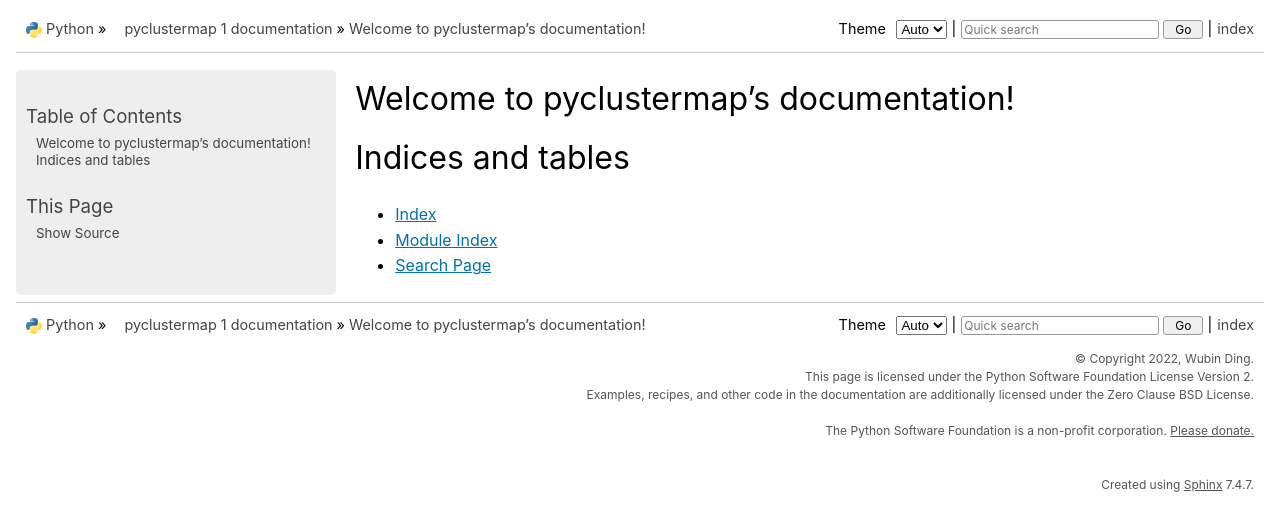
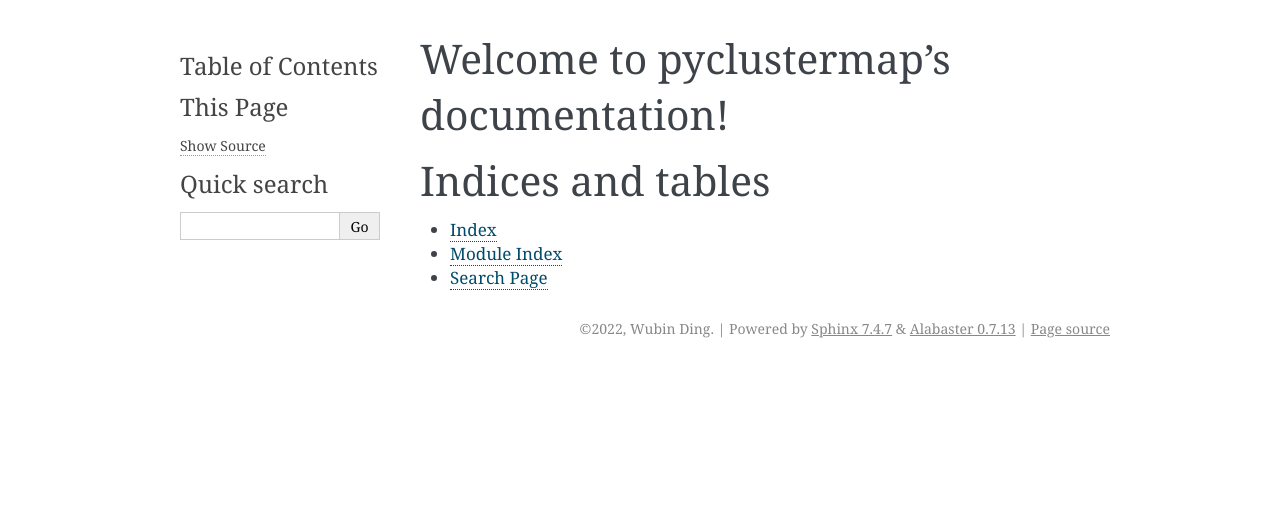
Before and after one commit to DingWB/dingwb.github.io, a Sphinx documentation site: the page built from docs/source/index.rst, in a window 1280 px wide. Shown: the top 531 px of the page. Built offline with Sphinx 7.4.7, drawn with Linux system fonts in a browser that asks for light colours; the version number could not be read and is left out.

Commit message:
make html

```diff
--- a/docs/source/conf.py
+++ b/docs/source/conf.py
@@ -47,9 +47,12 @@
 # The theme to use for HTML and HTML Help pages.  See the documentation for
 # a list of builtin themes.
 #
-#html_theme = 'alabaster'
-html_theme='python_docs_theme'
-html_sidebars
+html_theme = 'alabaster'
+#html_theme='python_docs_theme'
+html_sidebars = {
+   '**': ['globaltoc.html', 'sourcelink.html', 'searchbox.html'],
+   'using/windows': ['windowssidebar.html', 'searchbox.html'],
+}
 # Add any paths that contain custom static files (such as style sheets) here,
 # relative to this directory. They are copied after the builtin static files,
 # so a file named "default.css" will overwrite the builtin "default.css".
```
